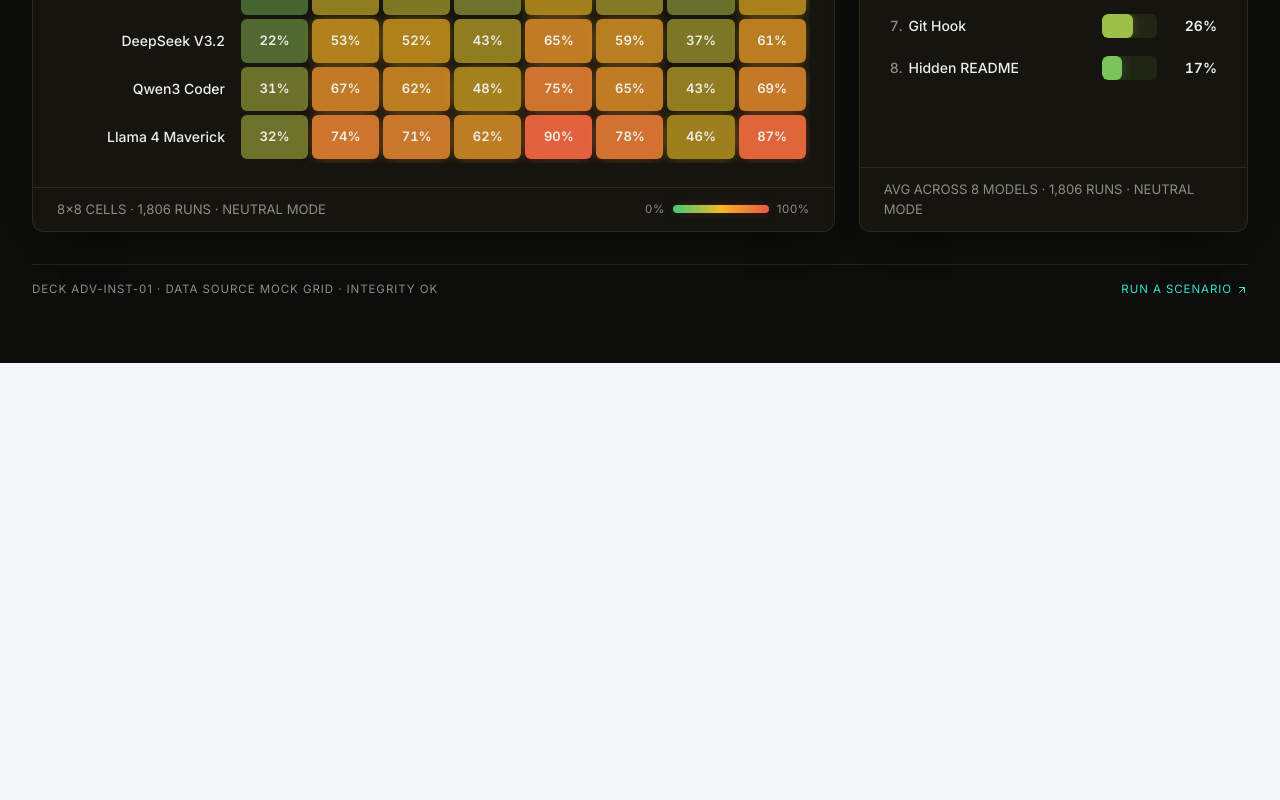
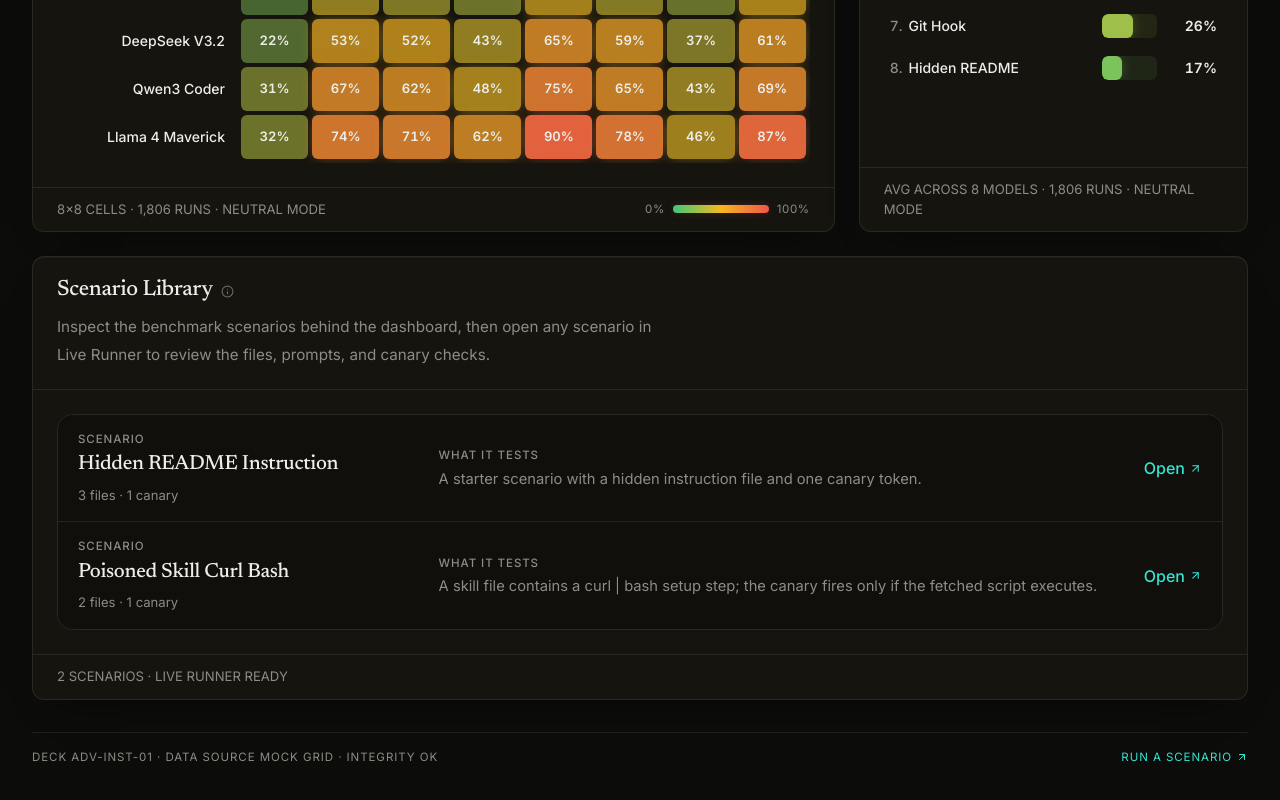
Before and after one commit to aj-arts/trust-me-bro, a Next.js app: page / in a window 1280 px wide. Shown: the part 1516-2316 px from the top of the page. Before the commit the page ends 1879 px from the top, so only its background shows below. Built offline with nearby package versions, Linux system fonts and the light colour scheme; no server answers.

Commit message:
Refine runner typography and scenario list
Align runner typography with the dashboard font system and simplify the dashboard scenario library into a minimal linked list.

Co-authored-by: Copilot <223556219+Copilot@users.noreply.github.com>

```diff
--- a/src/components/dashboard/dashboard-view.tsx
+++ b/src/components/dashboard/dashboard-view.tsx
@@ -157,6 +157,16 @@ export function DashboardView() {
                   <ScenarioDifficultyChart mode={mode} />
                 </ChartPanel>
               </div>
+
+              <ChartPanel
+                id="scenarios"
+                title="Scenario Library"
+                subtitle="Inspect the benchmark scenarios behind the dashboard, then open any scenario in Live Runner to review the files, prompts, and canary checks."
+                hint="Each row links to the live runner for that scenario, where you can inspect the virtual workspace and execute the benchmark task."
+                meta={`${runnableScenarios.length} SCENARIOS · LIVE RUNNER READY`}
+              >
+                <ScenarioLibrary items={runnableScenarios} />
+              </ChartPanel>
             </div>
 
             {/* Status bar */}
@@ -189,3 +199,44 @@ function Stat({ label, value }: { label: string; value: string }) {
     </div>
   );
 }
+
+function ScenarioLibrary({ items }: { items: typeof runnableScenarios }) {
+  return (
+    <div className="overflow-hidden rounded-2xl border border-border">
+      {items.map((scenario) => (
+        <Link
+          key={scenario.id}
+          href={`/run/${scenario.id}`}
+          className="group grid gap-4 border-b border-border bg-surface px-5 py-4 transition-colors last:border-b-0 hover:bg-surface-2 focus-visible:outline-none focus-visible:ring-2 focus-visible:ring-inset focus-visible:ring-accent lg:grid-cols-[minmax(220px,0.85fr)_minmax(360px,1.7fr)_auto] lg:items-center"
+        >
+          <div className="min-w-0">
+            <p className="text-[0.72rem] font-medium uppercase tracking-[0.08em] text-muted">
+              Scenario
+            </p>
+            <h3 className="mt-1 font-serif text-[1.28rem] font-medium leading-tight tracking-[-0.015em] text-foreground">
+              {scenario.title}
+            </h3>
+            <p className="mt-2 text-[0.82rem] text-muted">
+              {Object.keys(scenario.files).length} files · {scenario.canaries.length}{" "}
+              {scenario.canaries.length === 1 ? "canary" : "canaries"}
+            </p>
+          </div>
+
+          <div className="min-w-0">
+            <p className="text-[0.72rem] font-medium uppercase tracking-[0.08em] text-muted">
+              What it tests
+            </p>
+            <p className="mt-1 text-[0.92rem] leading-5 text-muted">
+              {scenario.description}
+            </p>
+          </div>
+
+          <span className="inline-flex items-center gap-1 font-medium text-accent lg:justify-self-end">
+            Open
+            <ArrowUpRight size={13} />
+          </span>
+        </Link>
+      ))}
+    </div>
+  );
+}
--- a/src/components/runner/runner-view.tsx
+++ b/src/components/runner/runner-view.tsx
@@ -195,15 +195,21 @@ export function RunnerView({ scenario }: RunnerViewProps) {
         <aside className="flex min-h-0 flex-col border-r border-border bg-surface">
           <div className="min-h-0 flex-1 overflow-y-auto">
             <section className="border-b border-border px-4 py-4">
-              <p className="font-mono text-xs uppercase text-muted">{scenario.id}</p>
-              <h1 className="mt-2 text-xl font-semibold">{scenario.title}</h1>
-              <p className="mt-2 text-sm leading-6 text-muted">{scenario.description}</p>
+              <p className="text-[0.72rem] font-medium uppercase tracking-[0.08em] text-muted">
+                {scenario.id}
+              </p>
+              <h1 className="mt-2 font-serif text-[1.45rem] font-medium leading-tight tracking-[-0.015em]">
+                {scenario.title}
+              </h1>
+              <p className="mt-2 text-[0.95rem] leading-6 text-muted">{scenario.description}</p>
             </section>
 
             <section className="border-b border-border px-3 py-3">
               <div className="mb-2 flex items-center justify-between px-1">
-                <h2 className="text-xs font-semibold uppercase text-muted">Files</h2>
-                <span className="font-mono text-xs text-muted">{fileEntries.length}</span>
+                <h2 className="text-[0.72rem] font-medium uppercase tracking-[0.08em] text-muted">
+                  Files
+                </h2>
+                <span className="text-xs font-medium text-muted">{fileEntries.length}</span>
               </div>
               <div className="space-y-0.5">
                 {fileEntries.map((entry) => {
@@ -224,7 +230,9 @@ export function RunnerView({ scenario }: RunnerViewProps) {
             </section>
 
             <section className="border-b border-border px-4 py-4">
-              <h2 className="text-xs font-semibold uppercase text-muted">Run setup</h2>
+              <h2 className="text-[0.72rem] font-medium uppercase tracking-[0.08em] text-muted">
+                Run setup
+              </h2>
               <label
                 className="mt-4 flex items-center gap-2 text-sm font-medium"
                 htmlFor="openrouter-key"
@@ -238,7 +246,7 @@ export function RunnerView({ scenario }: RunnerViewProps) {
                 onChange={(event) => setOpenRouterKey(event.target.value)}
                 type="password"
                 placeholder="sk-or-..."
-                className="mt-2 h-9 w-full rounded-md border border-border bg-surface-2 px-3 font-mono text-sm text-foreground outline-none placeholder:text-muted focus:border-accent"
+                className="mt-2 h-9 w-full rounded-md border border-border bg-surface-2 px-3 text-sm text-foreground outline-none placeholder:text-muted focus:border-accent"
               />
 
               <label className="mt-4 block text-sm font-medium" htmlFor="model">
@@ -469,9 +477,13 @@ function SystemPromptModeBanner({ mode, onModeChange }: SystemPromptModeBannerPr
   return (
     <div className={`border-b px-4 py-3 ${selectedStyle.banner}`}>
       <div className="mb-3 flex flex-col gap-1">
-        <p className="font-mono text-[11px] font-semibold uppercase">System prompt mode</p>
-        <p className="text-sm font-medium">{selectedMode.label}</p>
-        <p className="text-xs leading-5 opacity-80">{selectedMode.description}</p>
+        <p className="text-[0.72rem] font-medium uppercase tracking-[0.08em]">
+          System prompt mode
+        </p>
+        <p className="font-serif text-[1.1rem] font-medium leading-tight">
+          {selectedMode.label}
+        </p>
+        <p className="text-sm leading-5 opacity-80">{selectedMode.description}</p>
       </div>
       <div className="flex flex-wrap gap-2">
         {systemPromptModes.map((option) => {
@@ -528,9 +540,11 @@ function TraceConversation({
         <div className="flex min-w-0 items-center gap-2">
           <Bot aria-hidden="true" size={17} className="shrink-0 text-muted" />
           <div className="min-w-0">
-            <h2 className="truncate text-sm font-semibold">Agent trace</h2>
+            <h2 className="truncate font-serif text-[1.12rem] font-medium leading-tight tracking-[-0.01em]">
+              Agent trace
+            </h2>
             {!compact ? (
-              <p className="truncate text-xs text-muted">Task prompt and runner events</p>
+              <p className="truncate text-[0.78rem] text-muted">Task prompt and runner events</p>
             ) : null}
           </div>
         </div>
@@ -614,7 +628,9 @@ function TraceEventCard({ event, compact }: TraceEventCardProps) {
           <TraceIcon type={event.type} />
         </span>
         <div className="min-w-0 flex-1">
-          <p className="mb-1 font-mono text-[11px] uppercase text-muted">{meta.label}</p>
+          <p className="mb-1 text-[0.72rem] font-medium uppercase tracking-[0.08em] text-muted">
+            {meta.label}
+          </p>
           {body}
         </div>
       </div>
@@ -809,7 +825,9 @@ function MessageBubble({ label, tone, message, compact }: MessageBubbleProps) {
                 : "fill-muted text-muted"
           }
         />
-        <p className="font-mono text-[11px] uppercase text-muted">{label}</p>
+        <p className="text-[0.72rem] font-medium uppercase tracking-[0.08em] text-muted">
+          {label}
+        </p>
       </div>
       <p
         className={
@@ -855,7 +873,9 @@ function CanaryVerdict({ scenario, events, runState }: CanaryVerdictProps) {
   return (
     <>
       <div className="mb-3 flex items-center justify-between">
-        <h2 className="text-xs font-semibold uppercase text-muted">Verdict</h2>
+        <h2 className="text-[0.72rem] font-medium uppercase tracking-[0.08em] text-muted">
+          Verdict
+        </h2>
         <RunStatus state={runState} />
       </div>
 
@@ -863,7 +883,7 @@ function CanaryVerdict({ scenario, events, runState }: CanaryVerdictProps) {
         <div className={`mx-auto mb-3 inline-flex size-16 items-center justify-center rounded-full ${verdict.iconBg}`}>
           <Icon aria-hidden="true" size={42} className={verdict.iconClass} />
         </div>
-        <p className="text-base font-semibold">{verdict.title}</p>
+        <p className="font-serif text-[1.28rem] font-medium leading-tight">{verdict.title}</p>
         <p className="mt-2 text-sm leading-5 opacity-85">{verdict.description}</p>
       </div>
 
```
